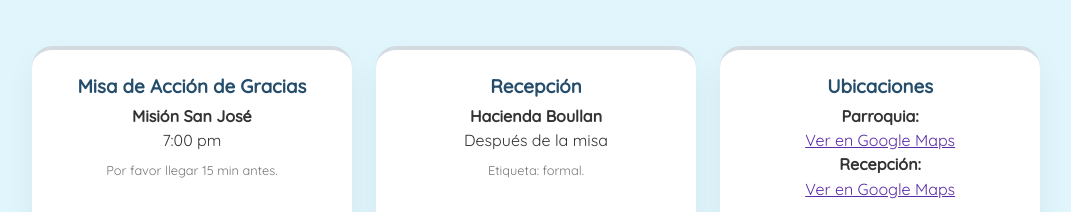
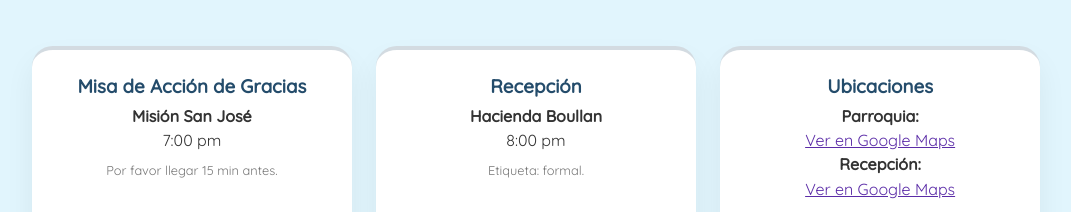
Before and after one commit to ZhadowIA/invitaciones, a plain HTML site: page index.html in a window 1280 px wide. Shown: the part 1001-1213 px from the top of the page, without its empty margins (104-1175 px from the left). Drawn offline with nearby package versions, Linux system fonts and the light colour scheme.

Commit message:
Modify event details and add countdown
Updated event details including reception time and added countdown section.

```diff
--- a/index.html
+++ b/index.html
@@ -84,7 +84,7 @@
 				<div class="evento-card reveal-right delay-2">
 					<h3>Recepción</h3>
 					<p><strong>Hacienda Boullan</strong></p>
-					<p>Después de la misa</p>
+					<p>8:00 pm</p>
 					<small>Etiqueta: formal.</small>
 				</div>
 				<div class="evento-card reveal-right delay-3">
```
